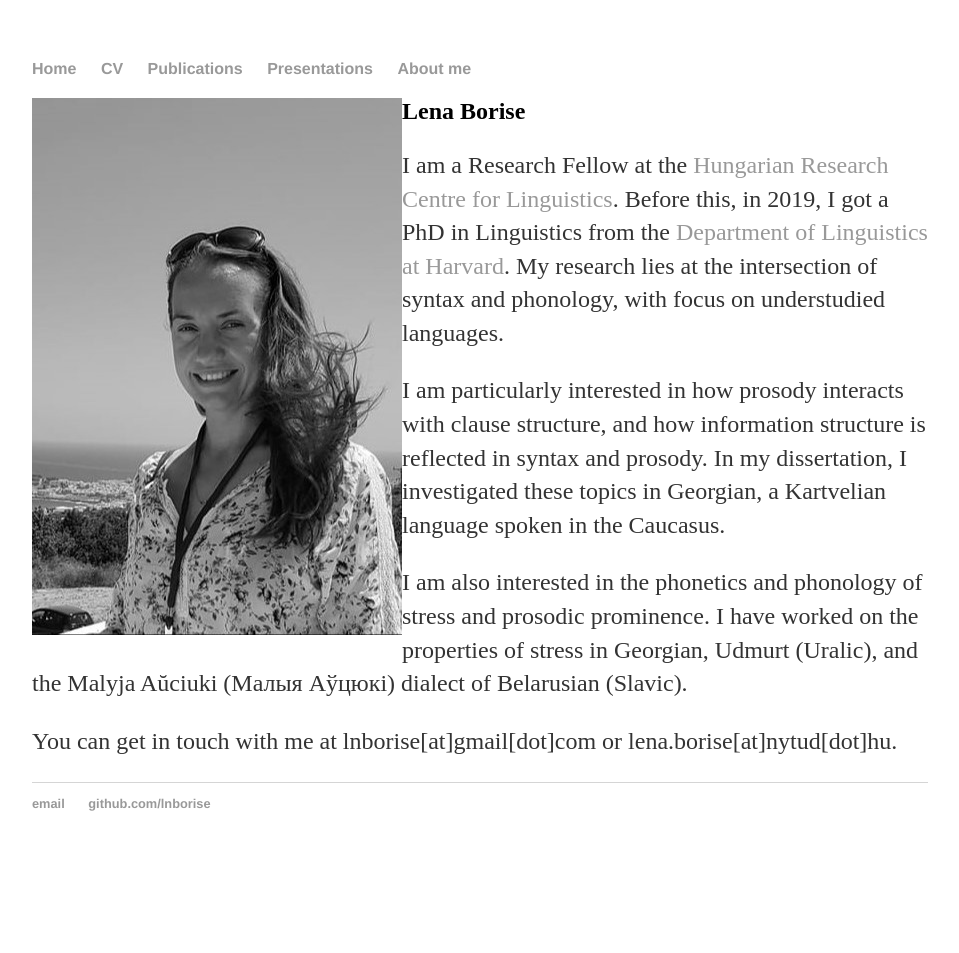
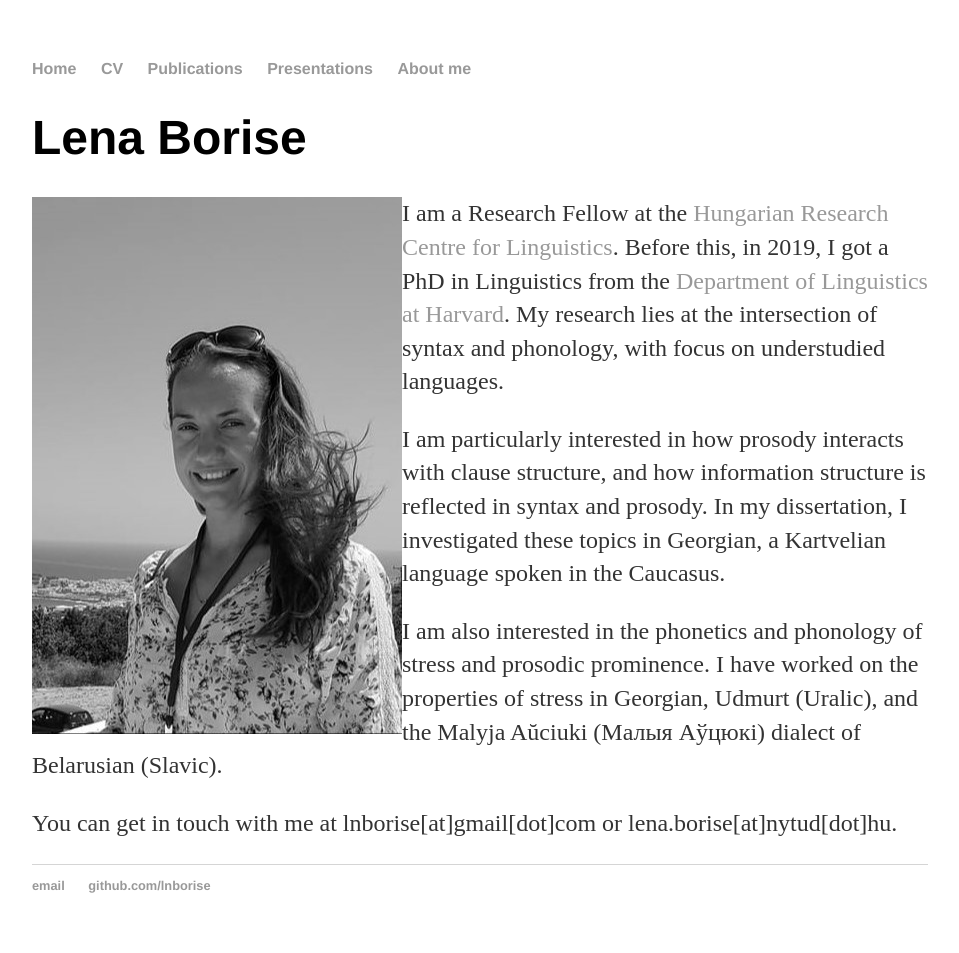
Before and after one commit to lnborise/lnborise.github.io, a Jekyll site: the page built from index.html, in a window 1280 px wide. Shown: the whole page, without its empty margins (160-1119 px from the left). Built offline with Jekyll 4.4.1, drawn with Linux system fonts in a browser that asks for light colours; before the commit the page ends 900 px from its top, so only the background shows below that.

Commit message:
Update index.html

```diff
--- a/index.html
+++ b/index.html
@@ -3,12 +3,12 @@ layout: default
 title: Lena Borise
 ---
 <div style="clear: both;">
-  <div style="float: left; margin-right 1em;">
+<h1>Lena Borise</h1>
+  <div style="float: left; margin-right 3em;">
     <img src="/assets/LB.jpg" alt="">
   </div>
   <div>
-    <h2>Lena Borise</h2>
-    <p>I am a Research Fellow at the <a href="http://www.nytud.hu/eng/index.html">Hungarian Research Centre for Linguistics</a>. Before this, in 2019, I got a PhD in Linguistics from the <a href="https://linguistics.fas.harvard.edu/">Department of Linguistics at Harvard</a>. My research lies at the intersection of syntax and phonology, with focus on understudied languages.</p>
+        <p>I am a Research Fellow at the <a href="http://www.nytud.hu/eng/index.html">Hungarian Research Centre for Linguistics</a>. Before this, in 2019, I got a PhD in Linguistics from the <a href="https://linguistics.fas.harvard.edu/">Department of Linguistics at Harvard</a>. My research lies at the intersection of syntax and phonology, with focus on understudied languages.</p>
 	<p>I am particularly interested in how prosody interacts with clause structure, and how information structure is reflected in syntax and prosody. In my dissertation, I investigated these topics in Georgian, a Kartvelian language spoken in the Caucasus.</p>
 	<p>I am also interested in the phonetics and phonology of stress and prosodic prominence. I have worked on the properties of stress in Georgian, Udmurt (Uralic), and the Malyja Aŭciuki (Малыя Аўцюкі) dialect of Belarusian (Slavic).</p>
 	<p>You can get in touch with me at lnborise[at]gmail[dot]com or lena.borise[at]nytud[dot]hu.</p>
```
